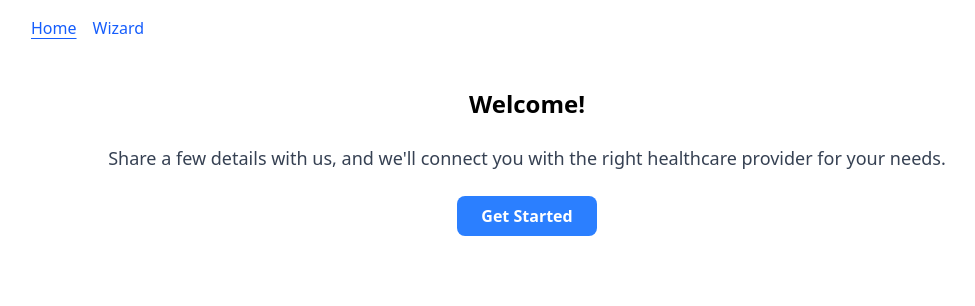
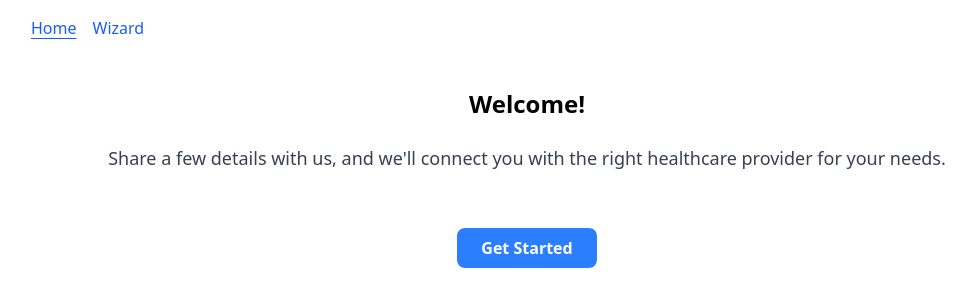
Before and after one commit to carolinaroman/ah_test, a React (Vite) app in the folder frontend/: page / in a window 1280 px wide. Shown: the top 306 px of the page, without its empty margins (113-1088 px from the left). Built offline with nearby package versions, Linux system fonts and the light colour scheme.

Commit message:
Add styling for form error messages and adjust spacing for submit buttons

```diff
--- a/frontend/src/index.css
+++ b/frontend/src/index.css
@@ -4,11 +4,18 @@
  * Style for all submit buttons
  */
 @layer components {
+  /* For form submit button */
   .btn-submit {
-    @apply bg-blue-500 hover:bg-blue-600 text-white font-semibold py-2 px-6 rounded-lg transition-colors;
+    @apply bg-blue-500 hover:bg-blue-600 text-white font-semibold my-8 py-2 px-6 rounded-lg transition-colors;
   }
 
+  /* Title in each page */
   .title {
     @apply text-2xl font-bold;
   }
+
+  /* Error messages in forms */
+  .formErrorMessage {
+    @apply text-red-500 text-sm;
+  }
 }
```
